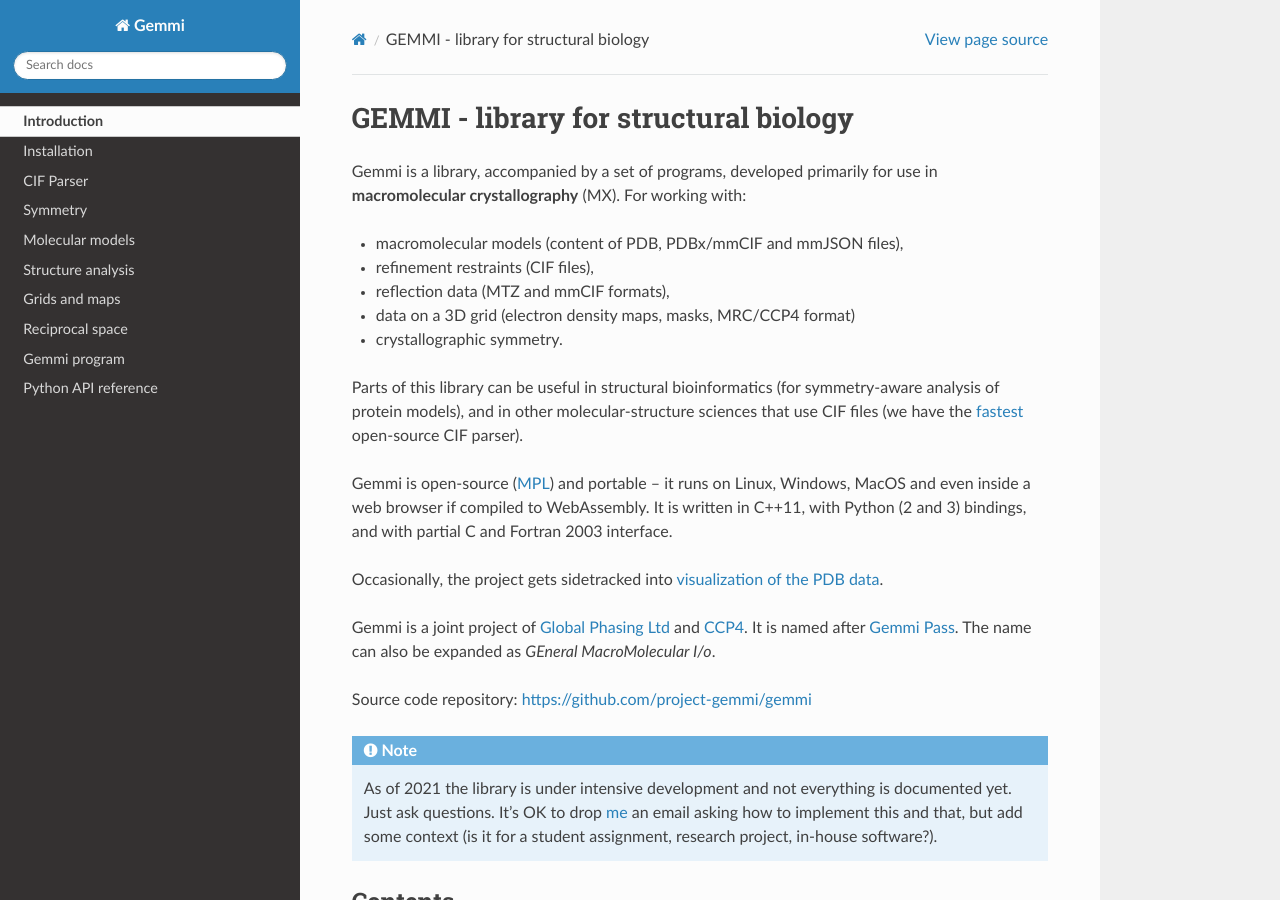
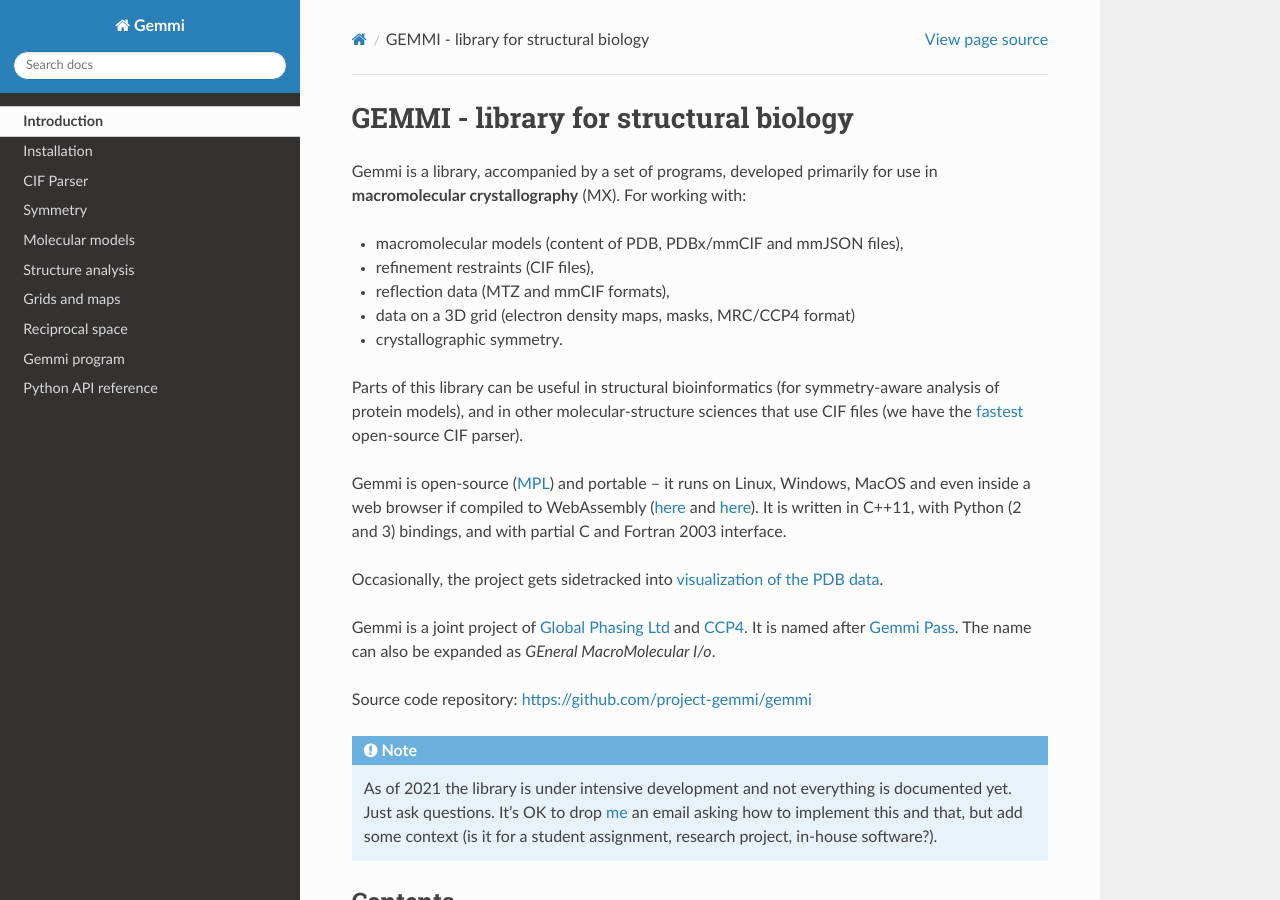
Before and after one commit to project-gemmi/gemmi, a Sphinx documentation site: the page built from docs/index.rst, in a window 1280 px wide and 900 px high. Built offline with Sphinx 7.4.7 and the Read the Docs theme 2.0.0, drawn with Linux system fonts in a browser that asks for light colours.

Commit message:
add links to gemmi in wasm

```diff
--- a/docs/index.rst
+++ b/docs/index.rst
@@ -21,7 +21,9 @@
 open-source CIF parser).
 
 Gemmi is open-source (MPL_) and portable -- it runs on Linux, Windows,
-MacOS and even inside a web browser if compiled to WebAssembly.
+MacOS and even inside a web browser if compiled to WebAssembly
+(`here <https://project-gemmi.github.io/wasm/>`__ and
+`here <https://www.npmjs.com/package/mtz>`__).
 It is written in C++11, with Python (2 and 3) bindings,
 and with partial C and Fortran 2003 interface.
 
```
Also changed, not shown: README.md (+2 -1 lines).
